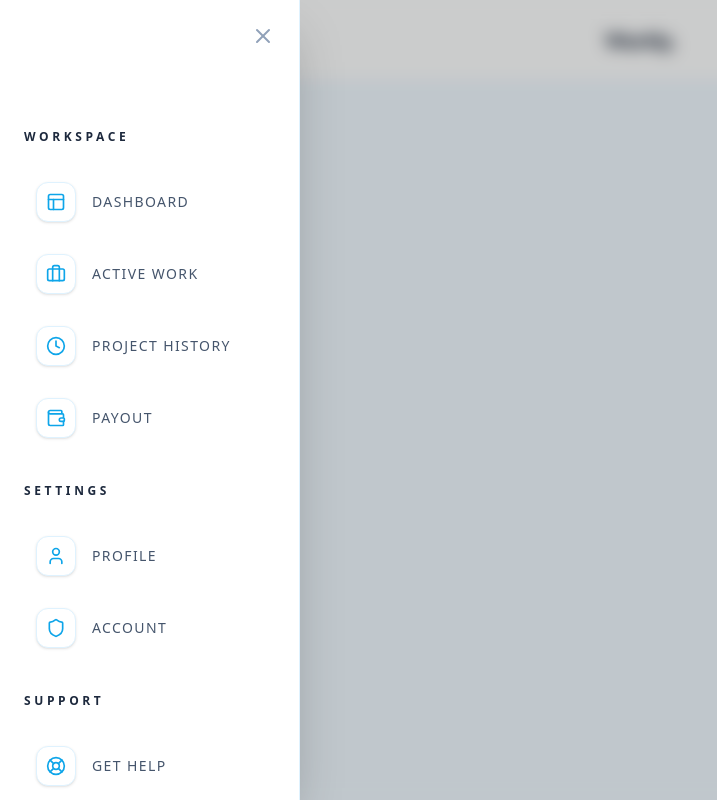
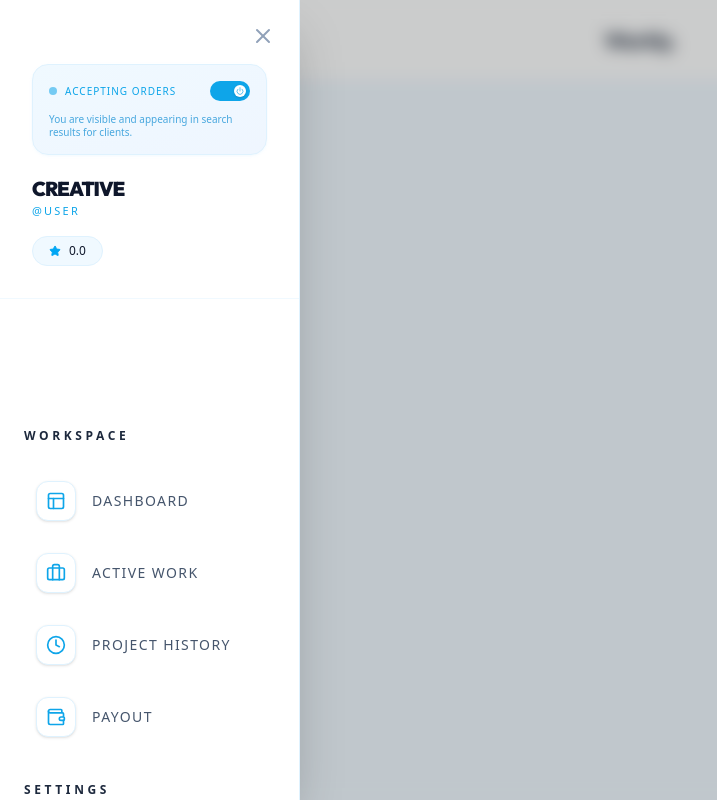
Before and after one commit to SEBRAHEIM/workly2, a Next.js app: page /creator/profile in a window 1280 px wide. Both pictures are taken after a click on the button "Open Menu". Shown: the whole page, without its empty margins (0-717 px from the left). Built offline with nearby package versions, Linux system fonts and the light colour scheme; no server answers.

Commit message:
feat: move busy mode to sidebar and remove order decline

```diff
--- a/app/(dashboard)/creator/requests/RequestCard.tsx
+++ b/app/(dashboard)/creator/requests/RequestCard.tsx
@@ -242,21 +242,12 @@ export default function RequestCard({ req }: RequestCardProps) {
                                                 toast.success('Work started! Let\'s go.')
                                             }
                                         }}
-                                        className="w-full bg-[#0EA5E9] text-white font-bold py-3 rounded-xl hover:bg-[#2D3828] transition-colors flex items-center justify-center gap-2"
+                                        className="w-full bg-[#0EA5E9] text-white font-black py-4 rounded-2xl hover:bg-[#2088c2] transition-all shadow-lg shadow-sky-100 flex items-center justify-center gap-2 active:scale-[0.98]"
                                     >
-                                        <Briefcase className="w-4 h-4" />
+                                        <Briefcase className="w-5 h-5" />
                                         Confirm & Start Project
                                     </button>
                                 )}
-
-                                <button
-                                    type="button"
-                                    onClick={handleDecline}
-                                    disabled={isDeclining}
-                                    className="w-full text-red-500 font-bold py-3 text-sm hover:bg-red-50 rounded-xl transition-colors flex items-center justify-center gap-2"
-                                >
-                                    {isDeclining ? 'Declining...' : <><XCircle className="w-4 h-4" /> Decline Order</>}
-                                </button>
                             </div>
                         </>
                     ) : ['negotiating', 'pending', 'countered'].includes(req.status) ? (
--- a/app/components/CreatorNavbar.tsx
+++ b/app/components/CreatorNavbar.tsx
@@ -118,36 +118,6 @@ export default function CreatorNavbar() {
                 </div>
 
                 <div className="flex items-center justify-end min-w-[120px] gap-2 md:gap-4">
-                    {user && (
-                        <div className="flex items-center gap-2 mr-2 md:mr-0">
-                            {/* Desktop Label */}
-                            <span className={`hidden md:block text-[9px] font-black uppercase tracking-widest ${isBusy ? 'text-rose-500' : 'text-sky-400'}`}>
-                                {isBusy ? 'Busy' : 'Active'}
-                            </span>
-
-                            <button
-                                onClick={handleToggleBusy}
-                                disabled={isToggling}
-                                className={`relative w-12 h-6 md:w-14 md:h-7 rounded-full transition-all duration-500 p-1 flex items-center ${isBusy ? 'bg-slate-200' : 'bg-[#0EA5E9]'
-                                    }`}
-                                title={isBusy ? 'Accepting Orders' : 'Go Busy'}
-                            >
-                                <motion.div
-                                    animate={{ x: isBusy ? 1 : (typeof window !== 'undefined' && window.innerWidth < 768 ? 24 : 28) }}
-                                    transition={{ type: "spring", stiffness: 500, damping: 30 }}
-                                    className="w-4 h-4 md:w-5 md:h-5 bg-white rounded-full shadow-sm flex items-center justify-center"
-                                >
-                                    {isToggling ? (
-                                        <Loader2 className="w-2.5 h-2.5 animate-spin text-slate-400" />
-                                    ) : isBusy ? (
-                                        <PowerOff className="w-2.5 h-2.5 text-slate-300" />
-                                    ) : (
-                                        <Power className="w-2.5 h-2.5 text-[#0EA5E9]" />
-                                    )}
-                                </motion.div>
-                            </button>
-                        </div>
-                    )}
                     {user && <NotificationBell userId={user.id} />}
                 </div>
             </nav>
@@ -168,20 +138,57 @@ export default function CreatorNavbar() {
                             <X className="w-6 h-6 text-slate-400" />
                         </button>
 
-                        {user && (
                         <div className="flex flex-col items-start pt-16 pb-8 border-b border-sky-50 px-8">
+                            {/* Availability Section - Sidebar Top */}
+                            <div className={`w-full p-4 rounded-2xl border mb-6 transition-all duration-500 ${isBusy
+                                ? 'bg-slate-50 border-slate-200'
+                                : 'bg-gradient-to-br from-sky-50 to-blue-50 border-sky-100 shadow-sm shadow-sky-100/30'
+                                }`}>
+                                <div className="flex items-center justify-between mb-3">
+                                    <div className="flex items-center gap-2">
+                                        <div className={`w-2 h-2 rounded-full animate-pulse ${isBusy ? 'bg-slate-300' : 'bg-[#0EA5E9]'}`} />
+                                        <span className={`text-[10px] font-black uppercase tracking-widest ${isBusy ? 'text-slate-400' : 'text-[#0EA5E9]'}`}>
+                                            {isBusy ? 'Busy Mode' : 'Accepting Orders'}
+                                        </span>
+                                    </div>
+                                    <button
+                                        onClick={handleToggleBusy}
+                                        disabled={isToggling}
+                                        className={`relative w-10 h-5 rounded-full transition-all duration-500 p-1 flex items-center ${isBusy ? 'bg-slate-200' : 'bg-[#0EA5E9]'}`}
+                                    >
+                                        <motion.div
+                                            animate={{ x: isBusy ? 0 : 20 }}
+                                            transition={{ type: "spring", stiffness: 500, damping: 30 }}
+                                            className="w-3 h-3 bg-white rounded-full shadow-sm flex items-center justify-center"
+                                        >
+                                            {isToggling ? (
+                                                <Loader2 className="w-2 h-2 animate-spin text-slate-400" />
+                                            ) : isBusy ? (
+                                                <PowerOff className="w-2 h-2 text-slate-300" />
+                                            ) : (
+                                                <Power className="w-2 h-2 text-[#0EA5E9]" />
+                                            )}
+                                        </motion.div>
+                                    </button>
+                                </div>
+                                <p className={`text-[10px] font-medium leading-tight ${isBusy ? 'text-slate-400' : 'text-sky-600/70'}`}>
+                                    {isBusy
+                                        ? 'Your packages are currently hidden from prospective clients.'
+                                        : 'You are visible and appearing in search results for clients.'}
+                                </p>
+                            </div>
+
                             <h2 className="font-sans text-xl font-black text-slate-900 uppercase tracking-tighter mb-1 leading-none">
                                 {profile?.full_name || profile?.username || 'Creative'}
                             </h2>
                             <p className="text-[11px] font-black text-[#0EA5E9] uppercase tracking-[0.2em] mb-4">
                                 @{profile?.username || 'user'}
                             </p>
-                                <div className="flex items-center px-4 py-1.5 bg-sky-50 rounded-full border border-sky-100 mb-6">
+                            <div className="flex items-center px-4 py-1.5 bg-sky-50 rounded-full border border-sky-100">
                                 <Star className="w-3 h-3 text-sky-500 fill-sky-500 mr-2" />
                                 <span className="text-xs font-black text-slate-900">{profile?.rating_avg || '0.0'}</span>
                             </div>
                         </div>
-                        )}
 
                         {!user && (
                             <div className="pt-16 pb-8 px-8">
```
Lines whose indentation alone changed are shown as unchanged.
